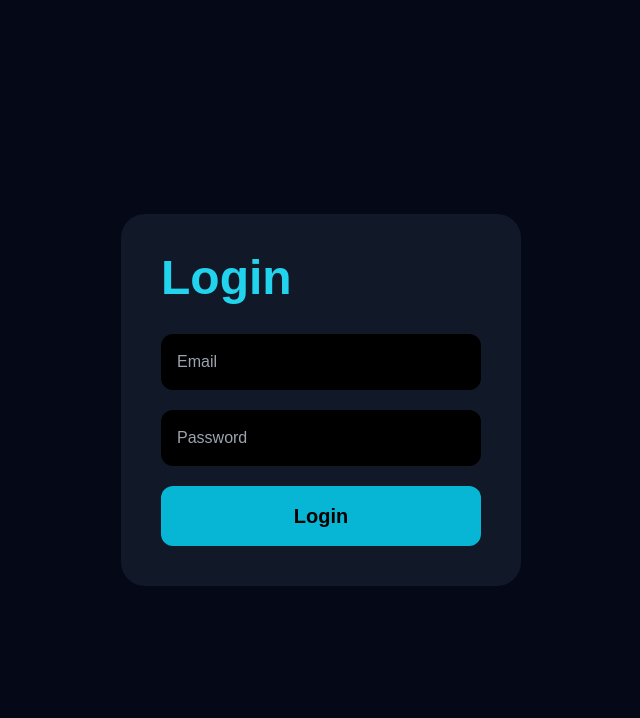
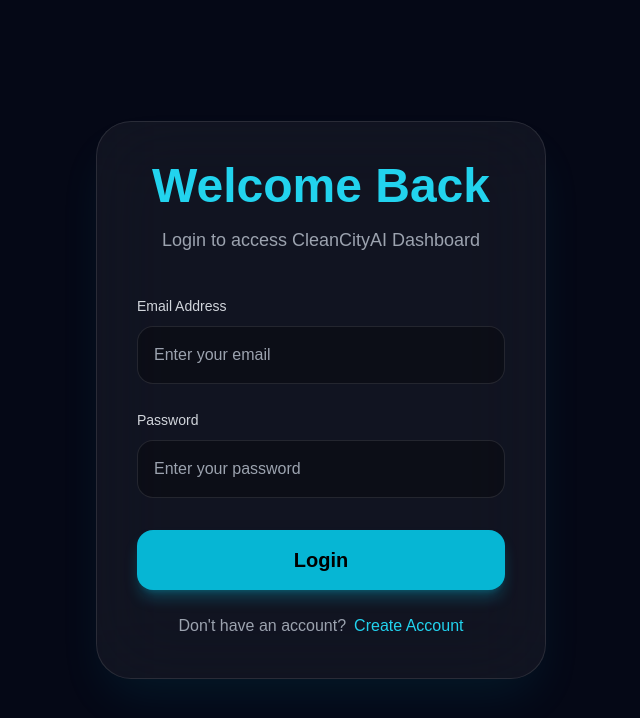
Before and after one commit to Bhavani-023/CleanCityAI, a React app in the folder frontend/: page /login in a window 1280 px wide. Shown: the top 718 px of the page, without its empty margins (319-959 px from the left). Built offline with nearby package versions, Linux system fonts and the light colour scheme; the HTML template or start-up script is replaced by a standard one.

Commit message:
restored login UI

```diff
--- a/frontend/src/pages/Login.jsx
+++ b/frontend/src/pages/Login.jsx
@@ -1,6 +1,11 @@
 import { useState } from "react";
 import toast from "react-hot-toast";
-import { useNavigate } from "react-router-dom";
+
+import {
+  useNavigate,
+  Link,
+} from "react-router-dom";
+
 import API from "../api";
 
 export default function Login() {
@@ -10,23 +15,36 @@
   const [email, setEmail] = useState("");
   const [password, setPassword] = useState("");
 
+  // =========================
+  // LOGIN FUNCTION
+  // =========================
+
   const handleLogin = async (e) => {
 
     e.preventDefault();
 
     try {
 
-      const response = await API.post("/login", {
+      const response = await API.post(
+        "/login",
+        {
           email,
           password,
-      });
+        }
+      );
 
+      // SAVE TOKEN
       localStorage.setItem(
         "token",
         response.data.access_token
       );
 
-      toast.success("Login Success");
+      localStorage.setItem(
+        "isLoggedIn",
+        "true"
+      );
+
+      toast.success("Login Successful");
 
       navigate("/dashboard");
 
@@ -34,51 +52,122 @@
 
       console.log(error);
 
-      toast.error("Login Failed");
+      toast.error(
+        error.response?.data?.detail ||
+        "Login Failed"
+      );
 
     }
+
   };
 
   return (
 
-    <div className="min-h-screen bg-[#050816] flex items-center justify-center">
+    <div className="min-h-screen bg-[#050816] flex items-center justify-center px-6">
+
+      {/* LOGIN CARD */}
 
       <form
         onSubmit={handleLogin}
-        className="bg-[#111827] p-10 rounded-3xl w-[400px]"
+        className="w-full max-w-[450px] bg-white/5 border border-white/10 rounded-[35px] p-10 backdrop-blur-2xl shadow-2xl shadow-cyan-500/10"
       >
 
-        <h1 className="text-5xl text-cyan-400 font-bold mb-8">
-          Login
+        {/* TITLE */}
+
+        <div className="text-center mb-10">
+
+          <h1 className="text-5xl font-extrabold text-cyan-400">
+
+            Welcome Back
+
           </h1>
+
+          <p className="text-gray-400 mt-4 text-lg">
+
+            Login to access CleanCityAI Dashboard
+
+          </p>
+
+        </div>
+
+        {/* EMAIL */}
+
+        <div className="mb-6">
+
+          <label className="text-gray-300 text-sm">
+
+            Email Address
+
+          </label>
 
           <input
             type="email"
-          placeholder="Email"
+            placeholder="Enter your email"
             value={email}
             onChange={(e) => setEmail(e.target.value)}
-          className="w-full p-4 mb-5 rounded-xl bg-black text-white"
+            className="w-full mt-2 p-4 rounded-2xl bg-black/30 border border-white/10 text-white outline-none focus:border-cyan-400 transition"
             required
           />
 
+        </div>
+
+        {/* PASSWORD */}
+
+        <div className="mb-8">
+
+          <label className="text-gray-300 text-sm">
+
+            Password
+
+          </label>
+
           <input
             type="password"
-          placeholder="Password"
+            placeholder="Enter your password"
             value={password}
             onChange={(e) => setPassword(e.target.value)}
-          className="w-full p-4 mb-5 rounded-xl bg-black text-white"
+            className="w-full mt-2 p-4 rounded-2xl bg-black/30 border border-white/10 text-white outline-none focus:border-cyan-400 transition"
             required
           />
 
+        </div>
+
+        {/* LOGIN BUTTON */}
+
         <button
           type="submit"
-          className="w-full bg-cyan-500 p-4 rounded-xl text-xl font-bold"
+          className="w-full bg-cyan-500 hover:bg-cyan-600 transition duration-300 p-4 rounded-2xl text-xl font-bold shadow-lg shadow-cyan-500/30"
         >
+
           Login
+
         </button>
+
+        {/* REGISTER LINK */}
+
+        <div className="text-center mt-6">
+
+          <p className="text-gray-400">
+
+            Don't have an account?
+
+            <Link
+              to="/register"
+              className="text-cyan-400 ml-2 hover:underline"
+            >
+
+              Create Account
+
+            </Link>
+
+          </p>
+
+        </div>
 
       </form>
 
     </div>
+
   );
+
 }
--- a/frontend/src/pages/Signup.jsx
+++ b/frontend/src/pages/Signup.jsx
@@ -1,5 +1,5 @@
 import { useNavigate } from "react-router-dom";
-
+import toast from "react-hot-toast";
 export default function Signup() {
   const navigate = useNavigate();
 
```
Lines whose indentation alone changed are shown as unchanged.
